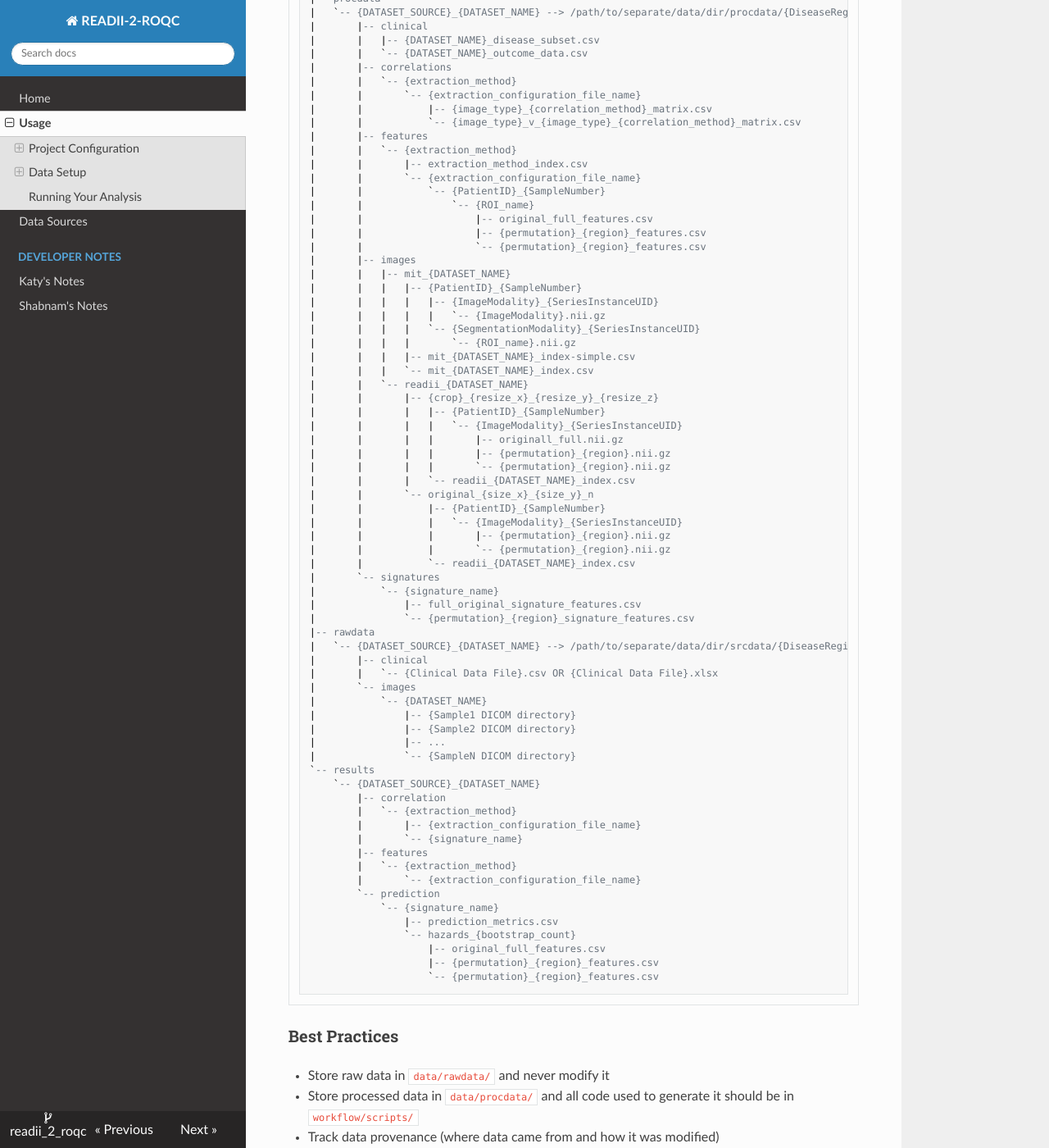
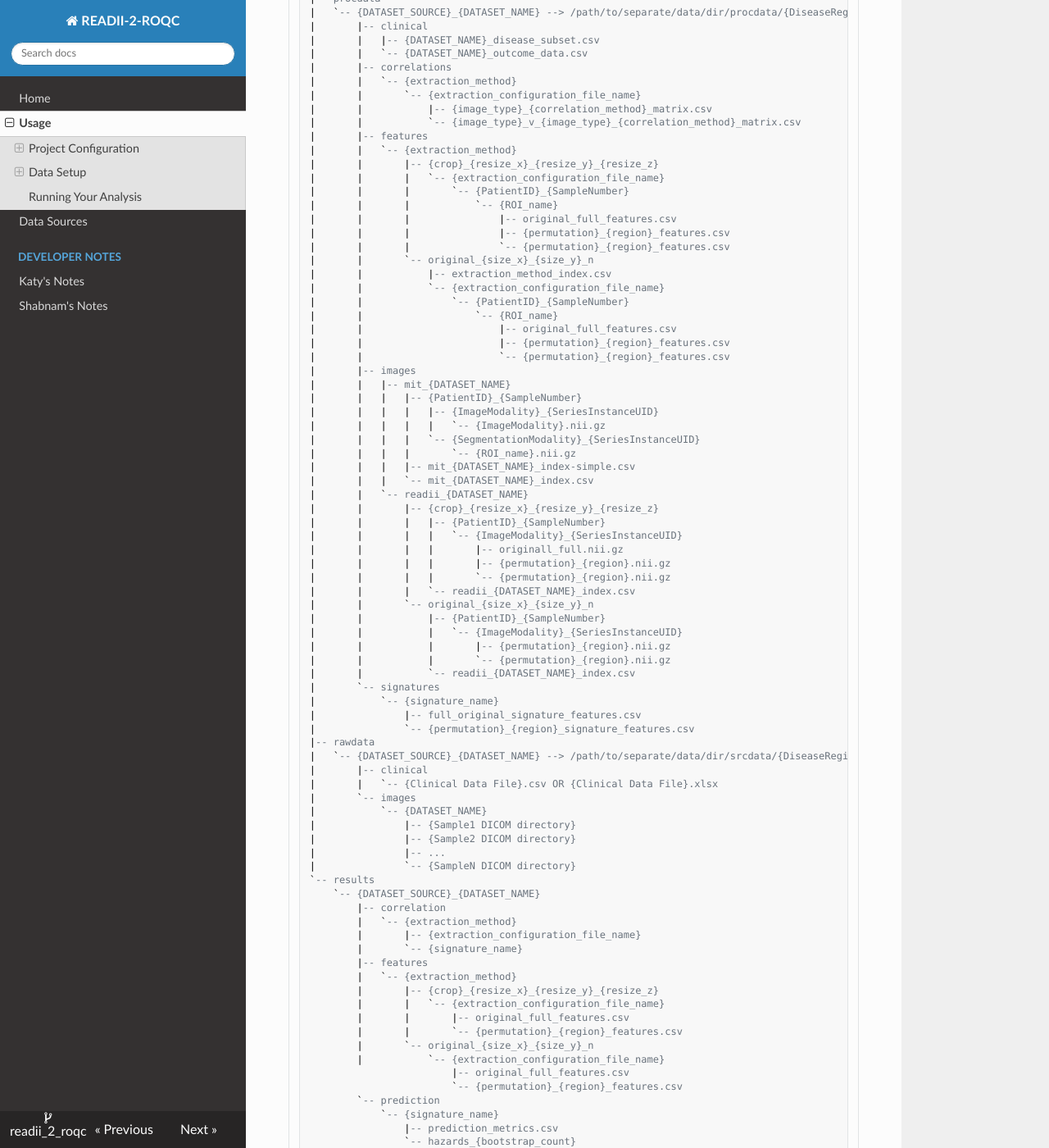
Before and after one commit to bhklab/readii_2_roqc, an MkDocs documentation site: the page built from docs/usage.md, in a window 1280 px wide and 1400 px high, scrolled down 3007 px. Shown: the whole window at 82% size. Built offline with MkDocs 1.6.1, drawn with Linux system fonts in a browser that asks for light colours; nearby versions of some CDN libraries.

Commit message:
docs: add crop and resize output updates to results in data directory tree

```diff
--- a/docs/usage.md
+++ b/docs/usage.md
@@ -135,13 +135,21 @@ data
 |       |           `-- {image_type}_v_{image_type}_{correlation_method}_matrix.csv
 |       |-- features
 |       |   `-- {extraction_method}
-|       |       |-- extraction_method_index.csv
-|       |       `-- {extraction_configuration_file_name}
-|       |           `-- {PatientID}_{SampleNumber}
-|       |               `-- {ROI_name}
-|       |                   |-- original_full_features.csv
-|       |                   |-- {permutation}_{region}_features.csv
-|       |                   `-- {permutation}_{region}_features.csv
+|       |       |-- {crop}_{resize_x}_{resize_y}_{resize_z}
+|       |       |   `-- {extraction_configuration_file_name}
+|       |       |       `-- {PatientID}_{SampleNumber}
+|       |       |           `-- {ROI_name}
+|       |       |               |-- original_full_features.csv
+|       |       |               |-- {permutation}_{region}_features.csv
+|       |       |               `-- {permutation}_{region}_features.csv
+|       |       `-- original_{size_x}_{size_y}_n
+|       |           |-- extraction_method_index.csv
+|       |           `-- {extraction_configuration_file_name}
+|       |               `-- {PatientID}_{SampleNumber}
+|       |                   `-- {ROI_name}
+|       |                       |-- original_full_features.csv
+|       |                       |-- {permutation}_{region}_features.csv
+|       |                       `-- {permutation}_{region}_features.csv
 |       |-- images
 |       |   |-- mit_{DATASET_NAME}
 |       |   |   |-- {PatientID}_{SampleNumber}
@@ -187,7 +195,14 @@ data
         |       `-- {signature_name}
         |-- features
         |   `-- {extraction_method}
-        |       `-- {extraction_configuration_file_name}
+        |       |-- {crop}_{resize_x}_{resize_y}_{resize_z}
+        |       |   `-- {extraction_configuration_file_name}
+        |       |       |-- original_full_features.csv
+        |       |       `-- {permutation}_{region}_features.csv
+        |       `-- original_{size_x}_{size_y}_n
+        |           `-- {extraction_configuration_file_name}
+                        |-- original_full_features.csv
+                        `-- {permutation}_{region}_features.csv
         `-- prediction
             `-- {signature_name}
                 |-- prediction_metrics.csv
```
